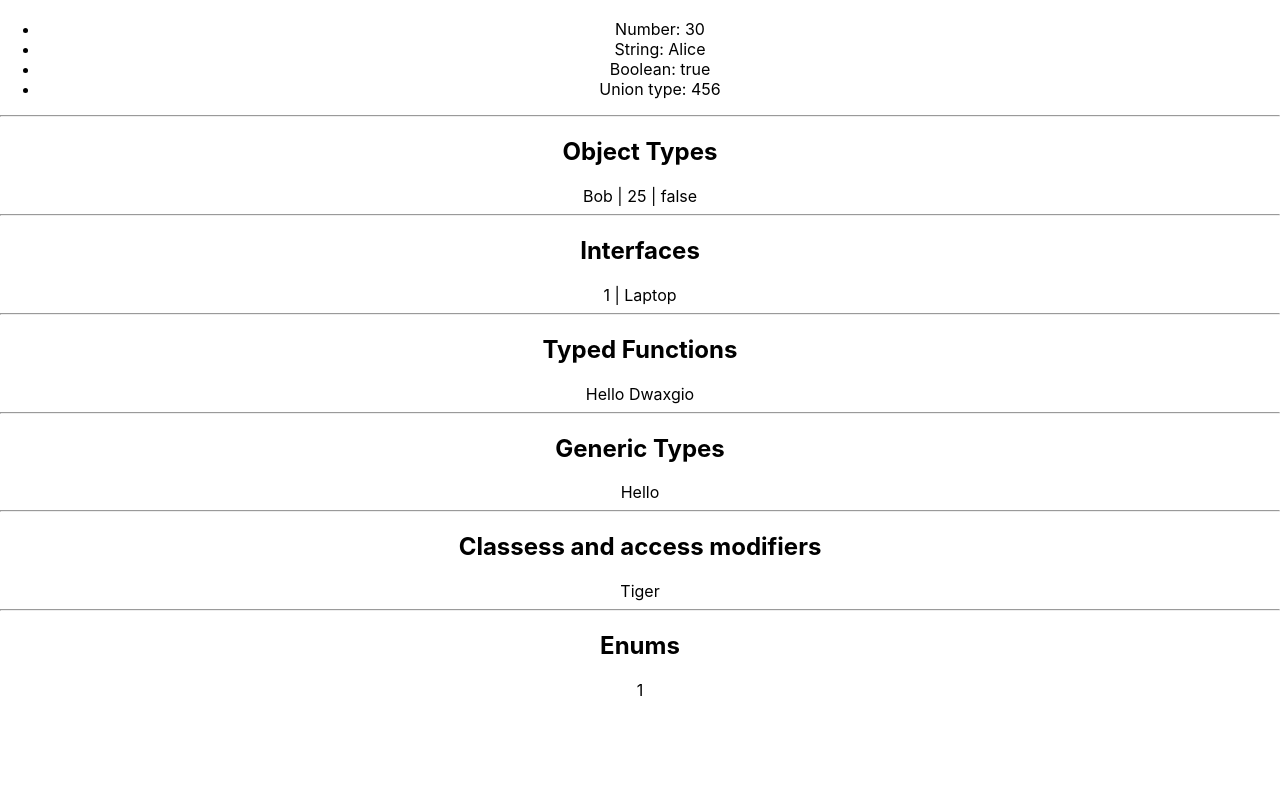
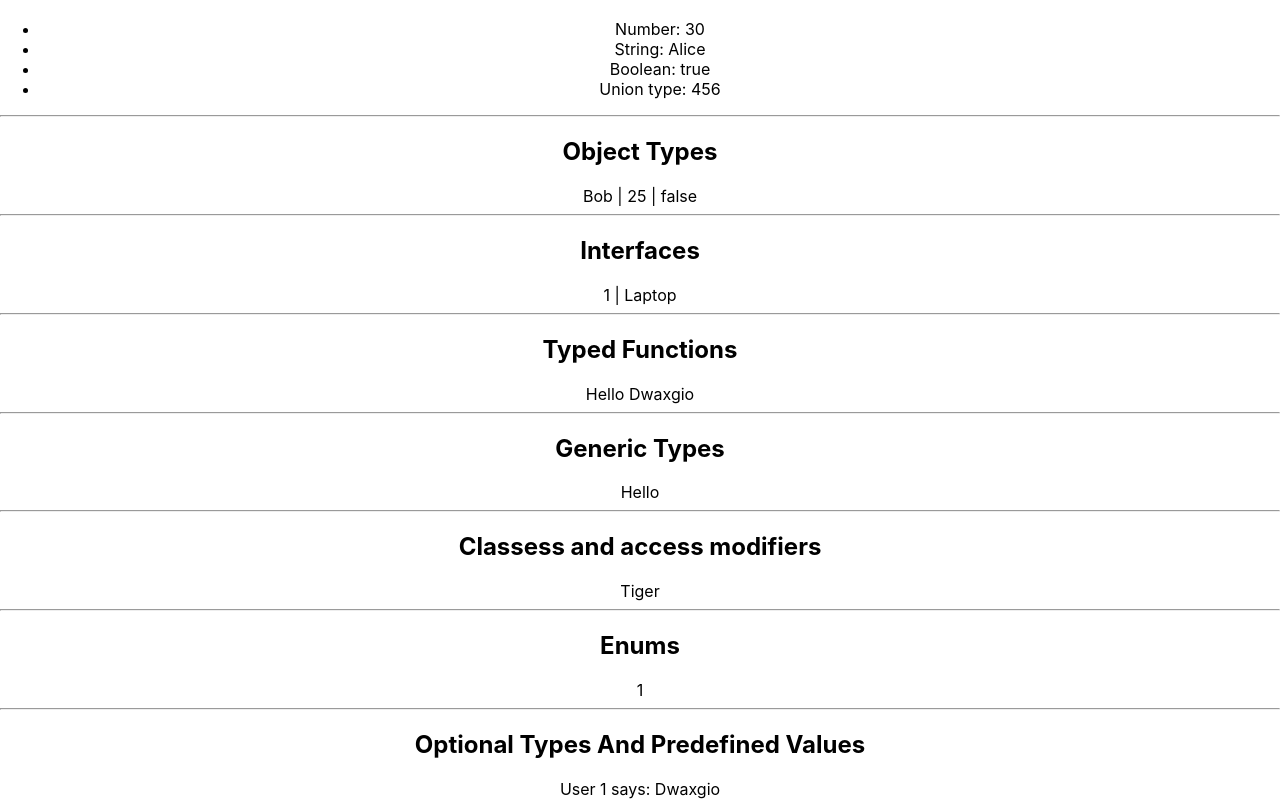
Before and after one commit to dwaxgio/react-typescript-practice, a React (Create React App) app: page / in a window 1280 px wide. Shown: the part 290-1089 px from the top of the page. Before the commit the page ends 990 px from the top, so only its background shows below. Built offline with nearby package versions, Linux system fonts and the light colour scheme.

Commit message:
Key concepts: ts -> HOptionalTypesAndPredefinedValues

```diff
--- a/src/App.tsx
+++ b/src/App.tsx
@@ -10,6 +10,7 @@ import DFuncionesTypadas from "./components/DFuncionesTypadas";
 import ETiposGenericos from "./components/ETiposGenericos";
 import FClasesYModificadoresDeAcceso from "./components/FClasesYModificadoresDeAcceso";
 import GEnums from "./components/GEnums";
+import HOptionalTypesAndPredefinedValues from "./components/HOptionalTypesAndPredefinedValues";
 
 function App() {
   const { count, increment, decrement, reset } = useCounter(0);
@@ -51,6 +52,8 @@ function App() {
       <FClasesYModificadoresDeAcceso />
       <hr />
       <GEnums />
+      <hr />
+      <HOptionalTypesAndPredefinedValues />
     </div>
   );
 }
--- /dev/null
+++ b/src/components/HOptionalTypesAndPredefinedValues.tsx
@@ -0,0 +1,13 @@
+const HOptionalTypesAndPredefinedValues = () => {
+  function log(message: string, userId?: number): string {
+    return `User ${userId ?? "Guest"} says: ${message}`;
+  }
+  return (
+    <div>
+      <h2>Optional Types And Predefined Values</h2>
+      {log("Dwaxgio", 1)}
+    </div>
+  );
+};
+
+export default HOptionalTypesAndPredefinedValues;
```
